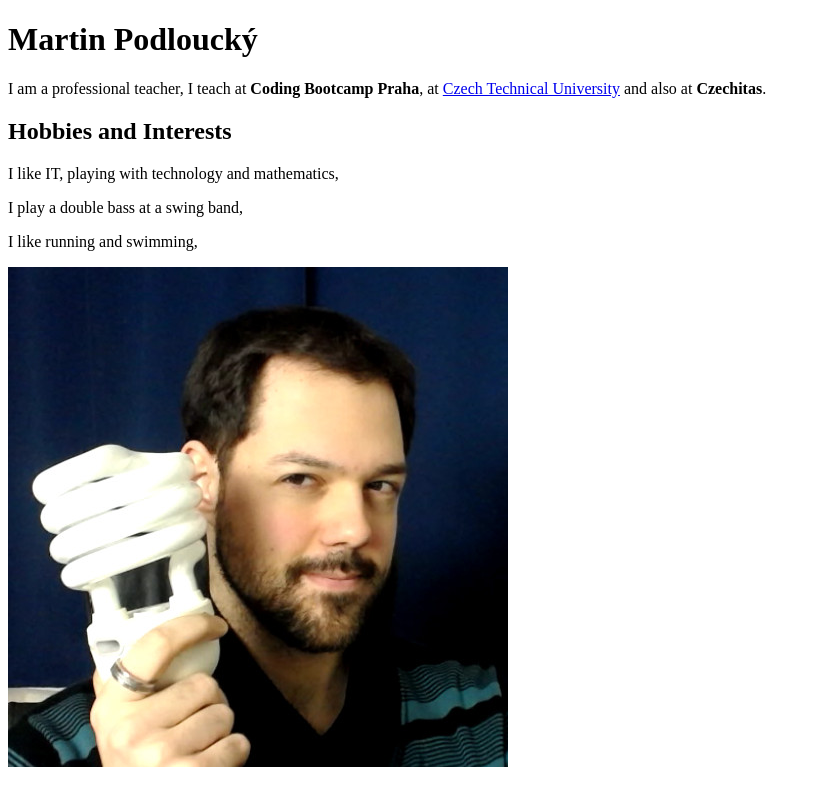
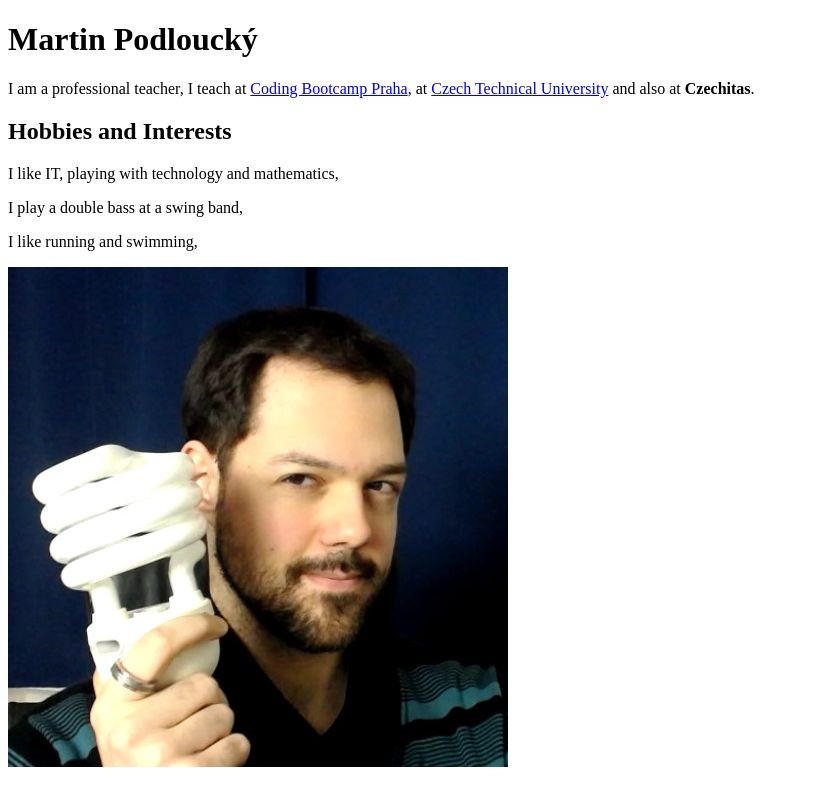
Before and after one commit to podlomar/portfolio, a plain HTML site: page index.html in a window 1280 px wide. Shown: the whole page, without its empty margins (0-821 px from the left). Drawn offline with Linux system fonts and the light colour scheme.

Commit message:
Added link to the Bootcamp page.

```diff
--- a/index.html
+++ b/index.html
@@ -8,7 +8,7 @@
 </head>
 <body>
 	<h1>Martin Podloucký</h1>
-	<p>I am a professional teacher, I teach at <strong>Coding Bootcamp Praha</strong>, at <a href="http://fit.cvut.cz">Czech Technical University</a> and also at <strong>Czechitas</strong>. </p>
+	<p>I am a professional teacher, I teach at <a href="http://codingbootcamp.cz">Coding Bootcamp Praha</a>, at <a href="http://fit.cvut.cz">Czech Technical University</a> and also at <strong>Czechitas</strong>. </p>
 
 	<h2>Hobbies and Interests</h2>
 	<p>I like IT, playing with technology and mathematics,</p>
```
